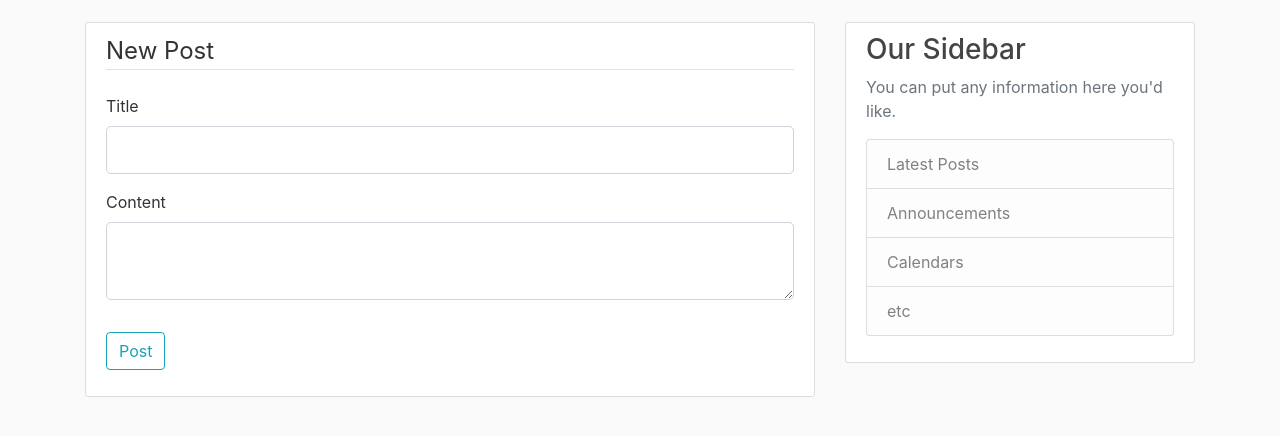
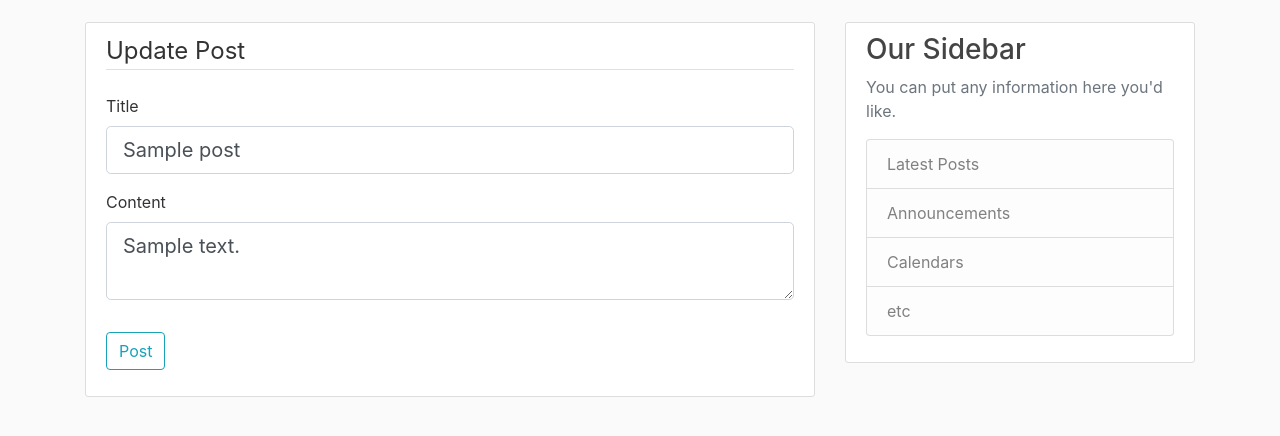
Before and after one commit to RobostGhost/Flask_Blog, a Flask app: page /post/1/update in a window 1280 px wide. Shown: the part 58-494 px from the top of the page. Run offline with Flask 2, Linux system fonts and the light colour scheme; a user stored in the database is signed in; tables that the repository leaves empty hold one stand-in row (values such as "Sample post"); some libraries are stand-ins or nearby versions.

Commit message:
user can now update a post

```diff
--- a/flaskblog/routes.py
+++ b/flaskblog/routes.py
@@ -107,6 +107,7 @@ def account():
         flash('Account Updated!', 'success')
         return redirect(url_for('account')) # ensures a GET once return to page
     elif request.method == 'GET':
+        # Pre-fill user information
         form.username.data = current_user.username
         form.email.data = current_user.email
     image_file = url_for('static', filename='profile_pics/' + current_user.image_file)
@@ -122,7 +123,7 @@ def new_post():
         db.session.commit()
         flash('Post has been created', 'success')
         return redirect(url_for('home'))
-    return render_template('create_post.html', title='New Post', form=form)
+    return render_template('create_post.html', title='New Post', form=form, legend='New Post')
 
 @app.route("/post/<int:post_id>", methods=['GET', 'POST'])
 def post(post_id):
@@ -139,6 +140,15 @@ def update_post(post_id):
         abort(403)
 
     form = PostForm()
+    if form.validate_on_submit():
+        post.title = form.title.data
+        post.content = form.content.data
+        db.session.commit()
+        flash('Your post has now been updated!', 'success')
+        return redirect(url_for('post', post_id=post.id))
+    elif request.method == 'GET':
+        form.title.data = post.title
+        form.content.data = post.content
 
-    return render_template('create_post.html', title=f"Update {post.title}",
-                            form=form, post=post)
+    return render_template('create_post.html', title='Update Post',
+                            form=form, legend='Update Post')
--- a/flaskblog/templates/create_post.html
+++ b/flaskblog/templates/create_post.html
@@ -6,7 +6,7 @@
             <!-- uses the secret key, safety -->
             {{ form.hidden_tag() }}
             <fieldset class="form-group">
-                <legend class="border-bottom mb-4">New Post</legend>
+                <legend class="border-bottom mb-4">{{ legend }}</legend>
                 <div class="form-group">
                     {{ form.title.label(class="form-control-label") }}
 
```
